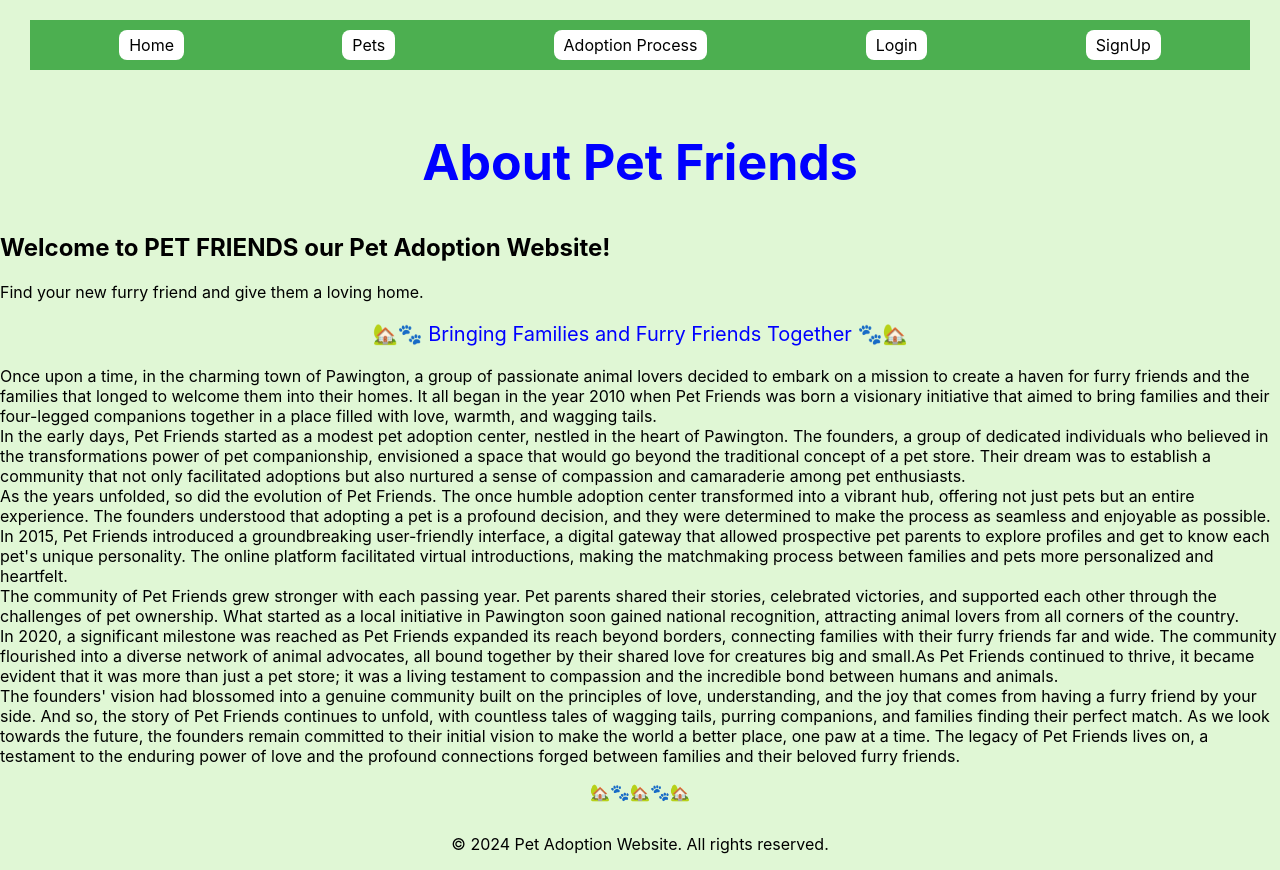
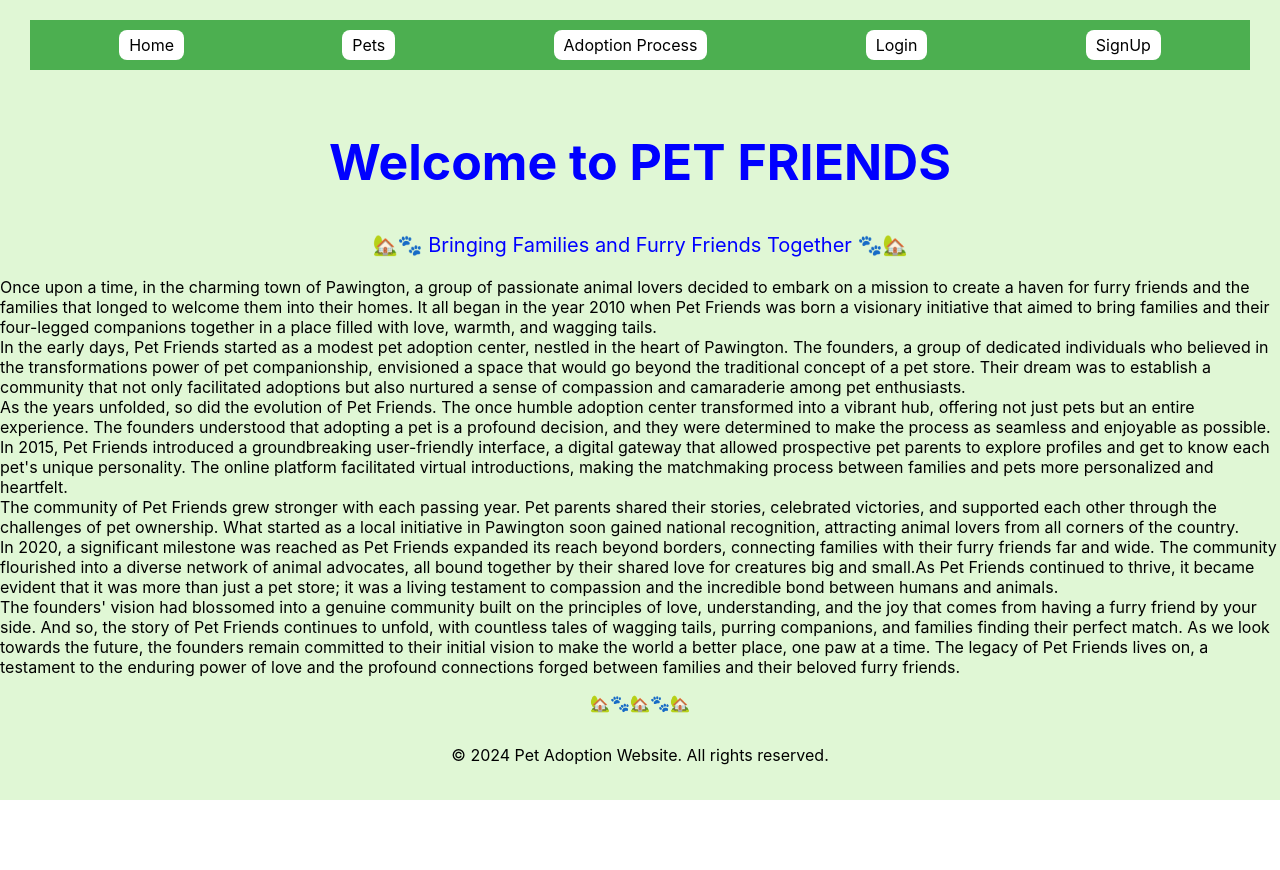
Before and after one commit to bcaron518/Petfriends, a React (Create React App) app: page / in a window 1280 px wide. After the commit the page ends 800 px from the top, so only its background shows below. Built offline with nearby package versions, Linux system fonts and the light colour scheme.

Commit message:
updated the home page

```diff
--- a/src/components/Home.js
+++ b/src/components/Home.js
@@ -3,9 +3,7 @@ import React from 'react';
 const Home = () => {
   return (
     <div>
-      <h2 style={{ color: 'blue', fontSize: '50px', textAlign: 'center' }}>About Pet Friends</h2>
-      <h2>Welcome to PET FRIENDS our Pet Adoption Website!</h2>
-      <p>Find your new furry friend and give them a loving home.</p>
+      <h2 style={{ color: 'blue', fontSize: '50px', textAlign: 'center' }}>Welcome to PET FRIENDS</h2>
         <p style={{ color: 'blue', fontSize: '20px', textAlign: 'center' }}> 🏡🐾 Bringing Families and Furry Friends Together 🐾🏡 </p>
           <p>Once upon a time, in the charming town of Pawington, a group of passionate animal
           lovers decided to embark on a mission to create a haven for furry friends and
```
